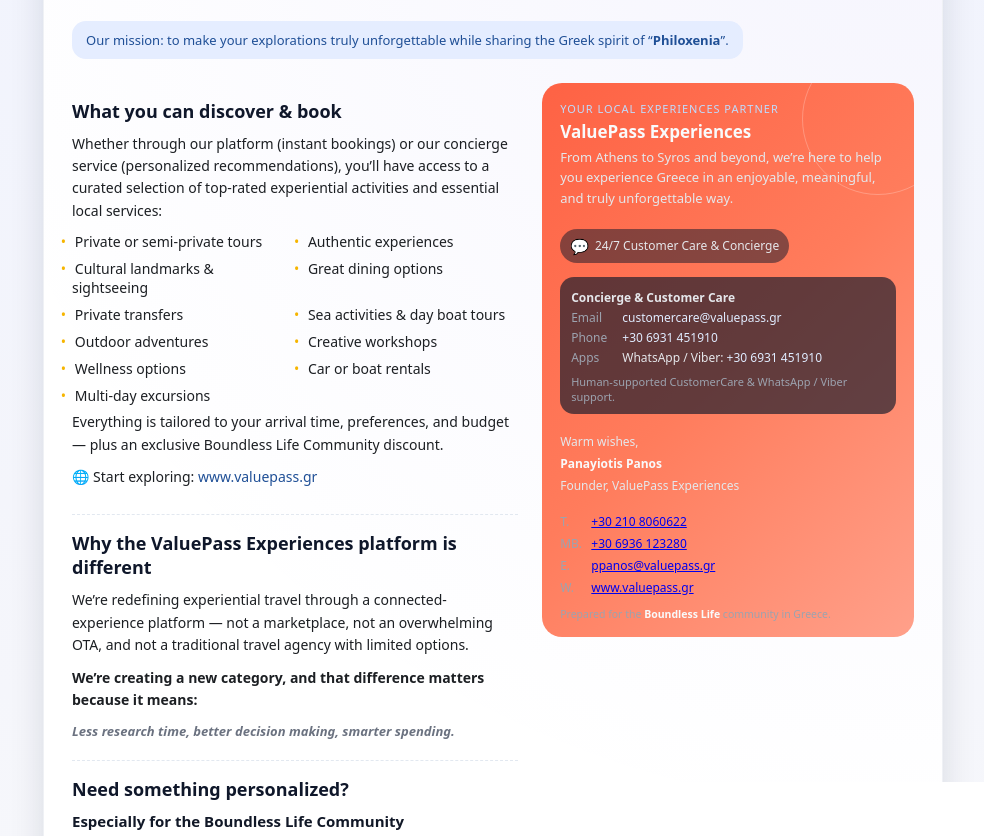
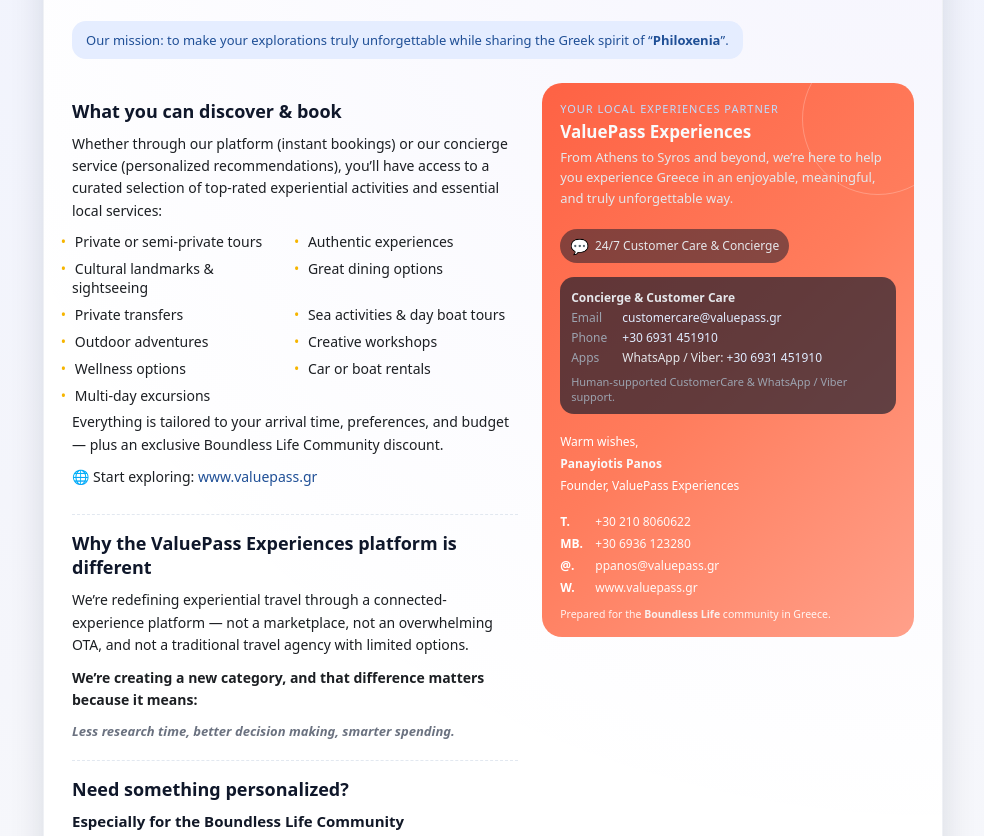
Before and after one commit to christos7panos/valuepass-boundless, a plain HTML site: page index.html in a window 1280 px wide. Shown: the part 235-1071 px from the top of the page, without its empty margins (147-1131 px from the left). Drawn offline with Linux system fonts and the light colour scheme.

Commit message:
Update index.html
CHANGED THE T MB E AND W

```diff
--- a/index.html
+++ b/index.html
@@ -265,6 +265,28 @@
       font-size: 13px;
       color: #e5e7eb;
     }
+/* Brighten ONLY the footer block inside the right sidebar */
+.sidebar-card .footer-signoff,
+.sidebar-card .footer-signoff p {
+  color: #ffffff;
+}
+
+.sidebar-card .footer-signoff a {
+  color: #ffffff;
+  font-weight: 500;
+  text-decoration: none;
+  opacity: 0.95;
+}
+
+.sidebar-card .footer-signoff a:hover {
+  text-decoration: underline;
+  opacity: 1;
+}
+
+.sidebar-card .tiny-footer {
+  color: #ffffff;
+  opacity: 0.9;
+}
 
     .sidebar-label {
       font-size: 11px;
@@ -398,7 +420,7 @@
       </div>
 
       <h1>
-        Welcome to the Greece <span>Boundless Life Community!</span>
+        Welcome to the Boundless Life Community <span>in Greece!</span>
       </h1>
 
       <p class="subtitle">
@@ -554,19 +576,19 @@
               <p class="spacer"></p>
 
               <p>
-                <span style="display:inline-block;width:28px;color:#9ca3af;">T.</span>
+                <span style="display:inline-block;width:32px;color:#ffffff;font-weight:600;">T.</span>
                 <a href="tel:+302108060622">+30 210 8060622</a>
               </p>
               <p>
-                <span style="display:inline-block;width:28px;color:#9ca3af;">MB.</span>
+               <span style="display:inline-block;width:32px;color:#ffffff;font-weight:600;">MB.</span>
                 <a href="tel:+306936123280">+30 6936 123280</a>
               </p>
               <p>
-                <span style="display:inline-block;width:28px;color:#9ca3af;">E.</span>
+                <span style="display:inline-block;width:32px;color:#ffffff;font-weight:600;">@.</span>
                 <a href="mailto:ppanos@valuepass.gr">ppanos@valuepass.gr</a>
               </p>
               <p>
-                <span style="display:inline-block;width:28px;color:#9ca3af;">W.</span>
+             <span style="display:inline-block;width:32px;color:#ffffff;font-weight:600;">W.</span>
                 <a href="https://www.valuepass.gr" target="_blank" rel="noreferrer">
                   www.valuepass.gr
                 </a>
```
